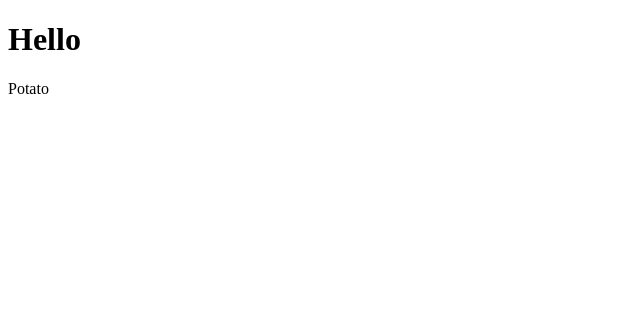
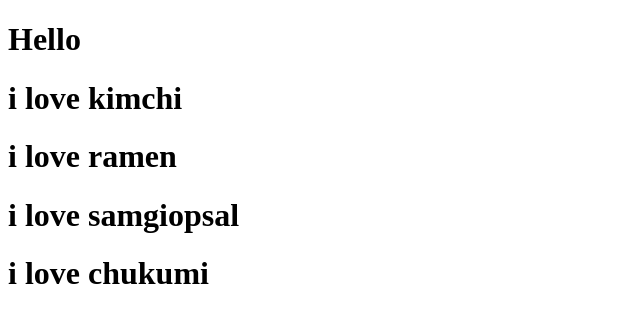
Before and after one commit to leesiyun/react-mini-app, a React (Create React App) app: page / in a window 1280 px wide. Shown: the top 322 px of the page, without its empty margins (0-640 px from the left). Built offline with nearby package versions, Linux system fonts and the light colour scheme.

Commit message:
#10.1 Reusable Components with JSX + Props

```diff
--- a/src/App.js
+++ b/src/App.js
@@ -1,12 +1,17 @@
-import Potato from "./Potato";
+const Food = ({ favorite }) => {
+  return <h1>i love {favorite}</h1>;
+};
 
-function App() {
+const App = () => {
   return (
     <div>
       <h1>Hello</h1>
-      <Potato />
+      <Food favorite="kimchi" />
+      <Food favorite="ramen" />
+      <Food favorite="samgiopsal" />
+      <Food favorite="chukumi" />
     </div>
   );
-}
+};
 
 export default App;
--- a/src/Potato.js
+++ /dev/null
@@ -1,7 +0,0 @@
-import React from "react";
-
-const Potato = () => {
-  return <div>Potato</div>;
-};
-
-export default Potato;
```
